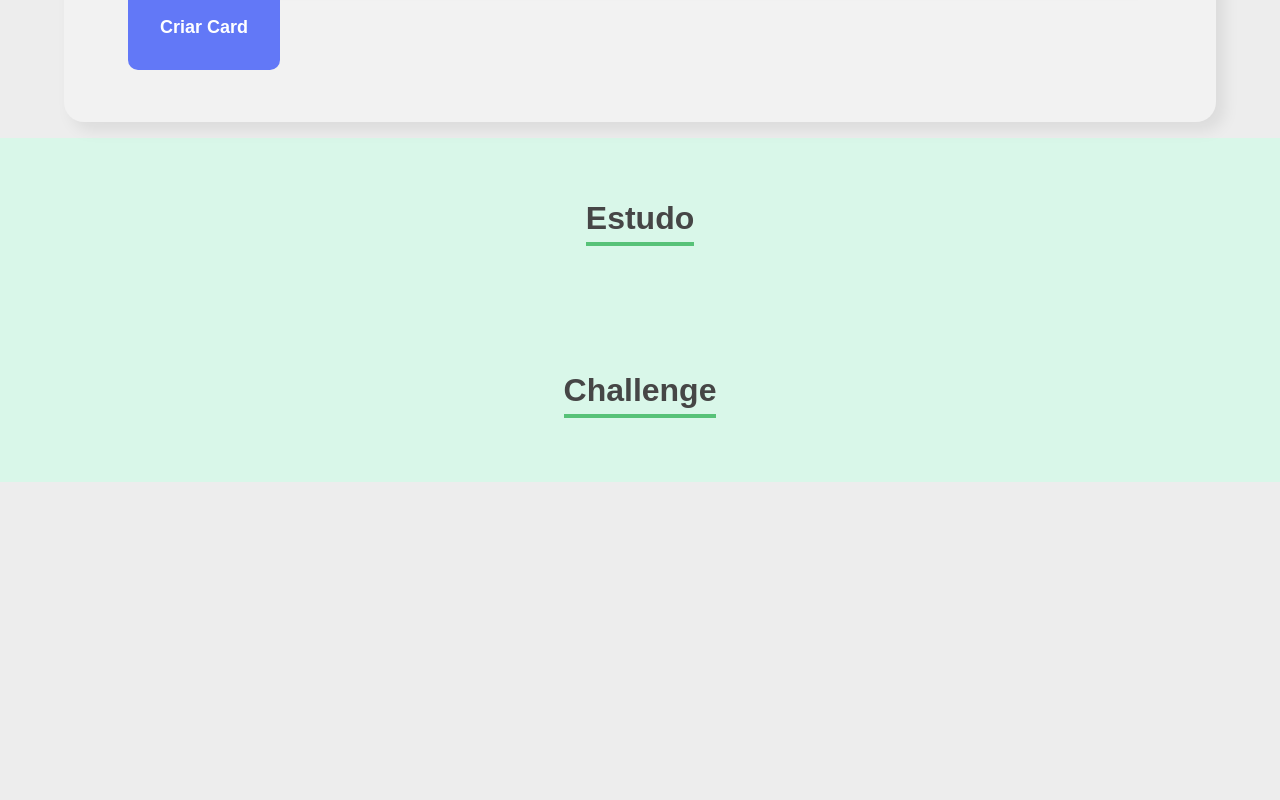
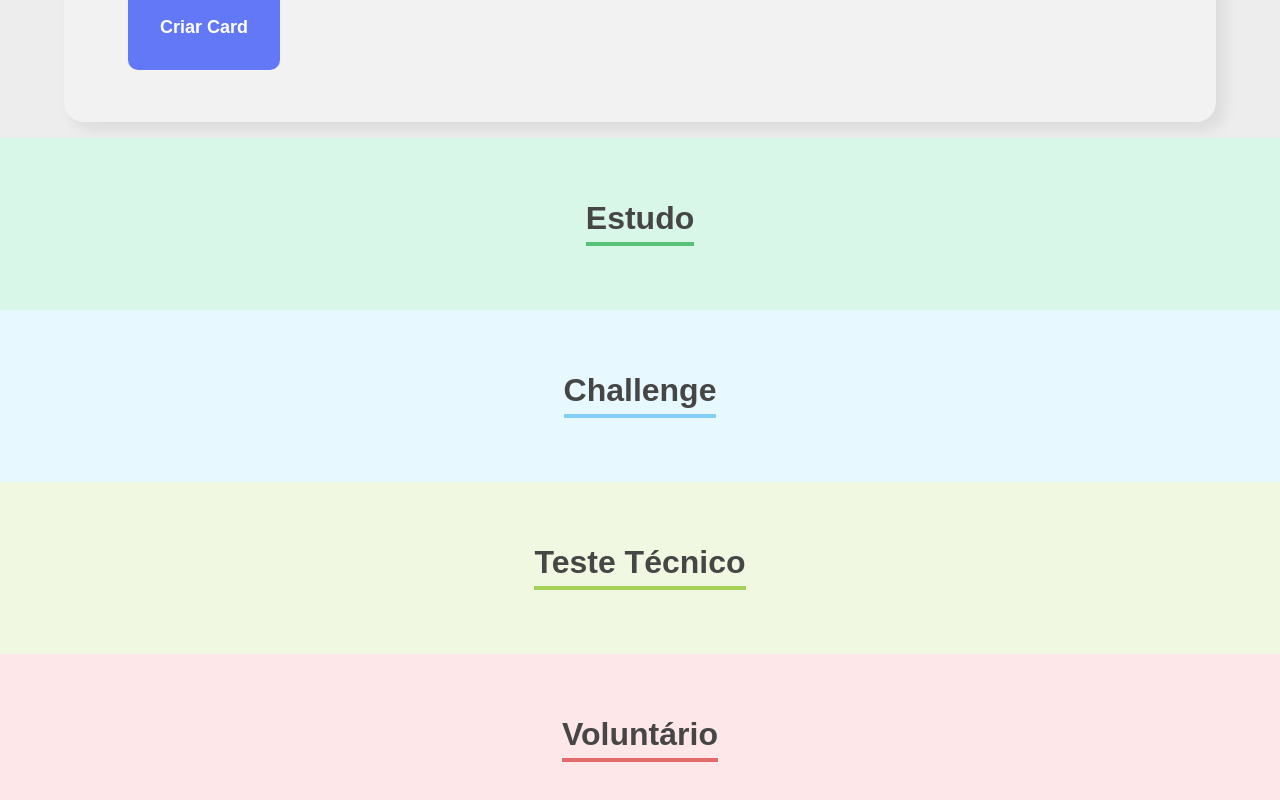
Before and after one commit to ediCarlosSilva/edicarlossilva.github.io, a React (Create React App) app: page /projetos in a window 1280 px wide. Shown: the part 1005-1805 px from the top of the page. Before the commit the page ends 1487 px from the top, so only its background shows below. Built offline with nearby package versions, Linux system fonts and the light colour scheme; the HTML template or start-up script is replaced by a standard one.

Commit message:
implentado cores de fundo e destaque nos tipos de projeto

```diff
--- a/src/components/TiposProjetos/TiposProjetos.css
+++ b/src/components/TiposProjetos/TiposProjetos.css
@@ -1,12 +1,12 @@
 .tipoProjeto {
     text-align: center;
     padding: 2rem;
-    background-color: #d9f7e9;
+    /* background-color: ; */
 }
 
 .tipoProjeto h3 {
     font-size: 2rem;
-    border-bottom: 4px solid #57c278;
+    /* border-bottom: 4px solid ; */
     display: inline-block;
     padding-bottom: .5rem;
 }
--- a/src/components/TiposProjetos/index.js
+++ b/src/components/TiposProjetos/index.js
@@ -1,9 +1,12 @@
 import './TiposProjetos.css';
 
 const TiposProjetos = (props) => {
+
+    console.log(props);
+
     return (
-        <section className='tipoProjeto'>
-            <h3>{props.nome}</h3>
+        <section className='tipoProjeto' style={{backgroundColor: props.corSecundaria}}>
+            <h3 style={{borderBottom: `4px solid ${props.corPrimaria}`}}>{props.nome}</h3>
         </section>
     )
 }
--- a/src/pages/ProjetosPage/index.js
+++ b/src/pages/ProjetosPage/index.js
@@ -3,6 +3,29 @@ import FormularioProjetos from "../../components/FormularioProjetos"
 import TiposProjetos from "../../components/TiposProjetos";
 
 export default function ProjetosPage() {
+
+  const tiposProjetos = [
+    {
+      nome: 'Estudo',
+      corPrimaria: '#57C278',
+      corSecundaria: '#D9F7E9'
+    },
+    {
+      nome: 'Challenge',
+      corPrimaria: '#82CFFA',
+      corSecundaria: '#E8F8FF'
+    },
+    {
+      nome: 'Teste Técnico',
+      corPrimaria: '#A6D157',
+      corSecundaria: '#F0F8E2'
+    },
+    {
+      nome: 'Voluntário',
+      corPrimaria: '#E06B69',
+      corSecundaria: '#FDE7E8'
+    }
+  ]
 
   const [projetos, setProjetos] = useState([]);
 
@@ -14,8 +37,16 @@ export default function ProjetosPage() {
   return (
     <>
       <FormularioProjetos aoProjetoCadastrado={projeto => aoNovoProjetoCadastrado(projeto)} />
-      <TiposProjetos nome="Estudo" />
-      <TiposProjetos nome="Challenge" />
+
+      {
+        tiposProjetos.map(tipoProjeto => <TiposProjetos
+            key={tipoProjeto.nome}
+            nome={tipoProjeto.nome}
+            corPrimaria={tipoProjeto.corPrimaria}
+            corSecundaria={tipoProjeto.corSecundaria}
+          />)
+      }
+
 
     </>
   )
```
